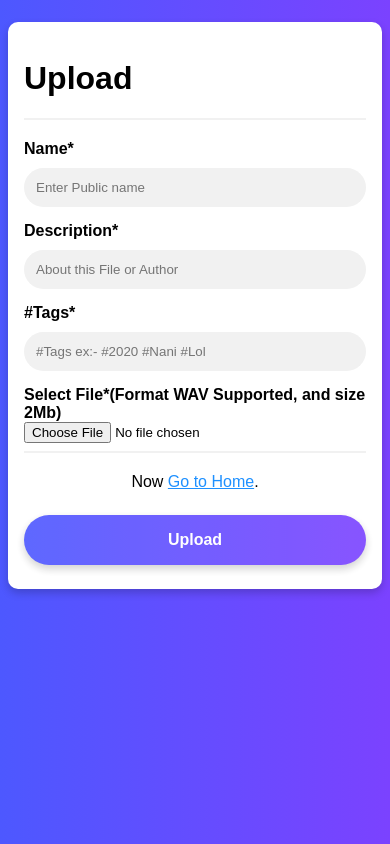
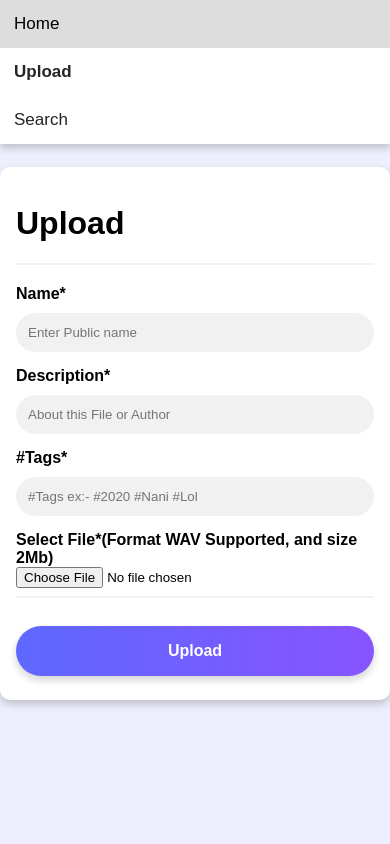
Before and after one commit to Maghil/Ichios, a Django app: page /upload/ in a window 390 px wide. Run offline with Django 3.2, Linux system fonts and the light colour scheme.

Commit message:
fixed background title and icon

```diff
--- a/templates/index.html
+++ b/templates/index.html
@@ -113,6 +113,7 @@
 
     body{
       color : black;
+      background-color: #edeffc;
     }
   </style>
 </head>
--- a/templates/upload.html
+++ b/templates/upload.html
@@ -31,7 +31,8 @@
 
     body {
       font-family: Arial, Helvetica, sans-serif, verdana;
-      background-image: linear-gradient(to right, #4d58ff 0%, #7b42ff 100%);
+      margin: 0px;
+      background-color: #edeffc;
       height: 100%;
     }
 
@@ -119,6 +120,48 @@
     .card:hover {
       box-shadow: 0 8px 16px 0 rgba(0, 0, 0, 0.2);
     }
+    .topnav {
+        overflow: hidden;
+        background-color: #fff;
+        box-shadow: 0 4px 8px 0 rgba(0,0,0,0.2);
+      }
+
+      .topnav a {
+        float: left;
+        display: block;
+        color: rgb(37, 37, 37);
+        margin:10px;
+        text-align: center;
+        padding: 14px 16px;
+        text-decoration: none;
+        font-size: 17px;
+      }
+
+      .topnav a:hover {
+        background-color: #ddd;
+        color: black;
+        transition:0.5s;
+      }
+      .topnav .search-container button:hover {
+      opacity:100%;
+      }
+
+      @media screen and (max-width: 600px) {
+  .topnav .search-container {
+    float: none;
+  }
+  .topnav a, .topnav input[type=text], .topnav .search-container button {
+    float: none;
+    display: block;
+    text-align: left;
+    width: 100%;
+    margin: 0;
+    padding: 14px;
+  }
+  .topnav input[type=text] {
+    border: 1px solid #ccc;
+  }
+
   </style>
   <script>
     setInterval(rmr, 3000);
@@ -136,11 +179,15 @@
 
   </script>
   <link rel="icon" href="{% static 'images/ichios.png' %}" type="image/icon type">
-  <title>Ichios</title>
+  <title>Upload</title>
 </head>
 
 <body class="bg">
-
+  <div class="topnav">
+    <a href="{% url 'index' %}">Home</a>
+    <a href="{% url 'upload' %}"><b>Upload</b></a>
+    <a href="{% url 'search' %}">Search</a>
+  </div>
   <div class="secd">
     <div class="card container">
       <form method="POST" action="{% url 'upload' %}" enctype="multipart/form-data">{% csrf_token %}
@@ -164,15 +211,9 @@
         <!--<input type="text" placeholder="Something like this #Nani #LOL #HeheBoi" name="tgs" id="tgs" required>-->
         {{form.tags}}
         <label for="{{form.filenam.id_for_label}}"><b>Select File*(Format WAV Supported, and size 2Mb)</b></label><br>
-        <!--<input accept="audio/*"  type="file" id="flnm" name="flnm"><br>-->
         {{form.filename}}
 
         <hr>
-        <div>
-          <center>
-            <p>Now <a href="/">Go to Home</a>.</p>
-          </center>
-        </div>
         <button onclick="showspin()" type="submit" class="card registerbtn"><b>Upload</b></button>
       </form>
     </div>
```
Also changed, not shown: templates/search.html (+6 -3 lines).
